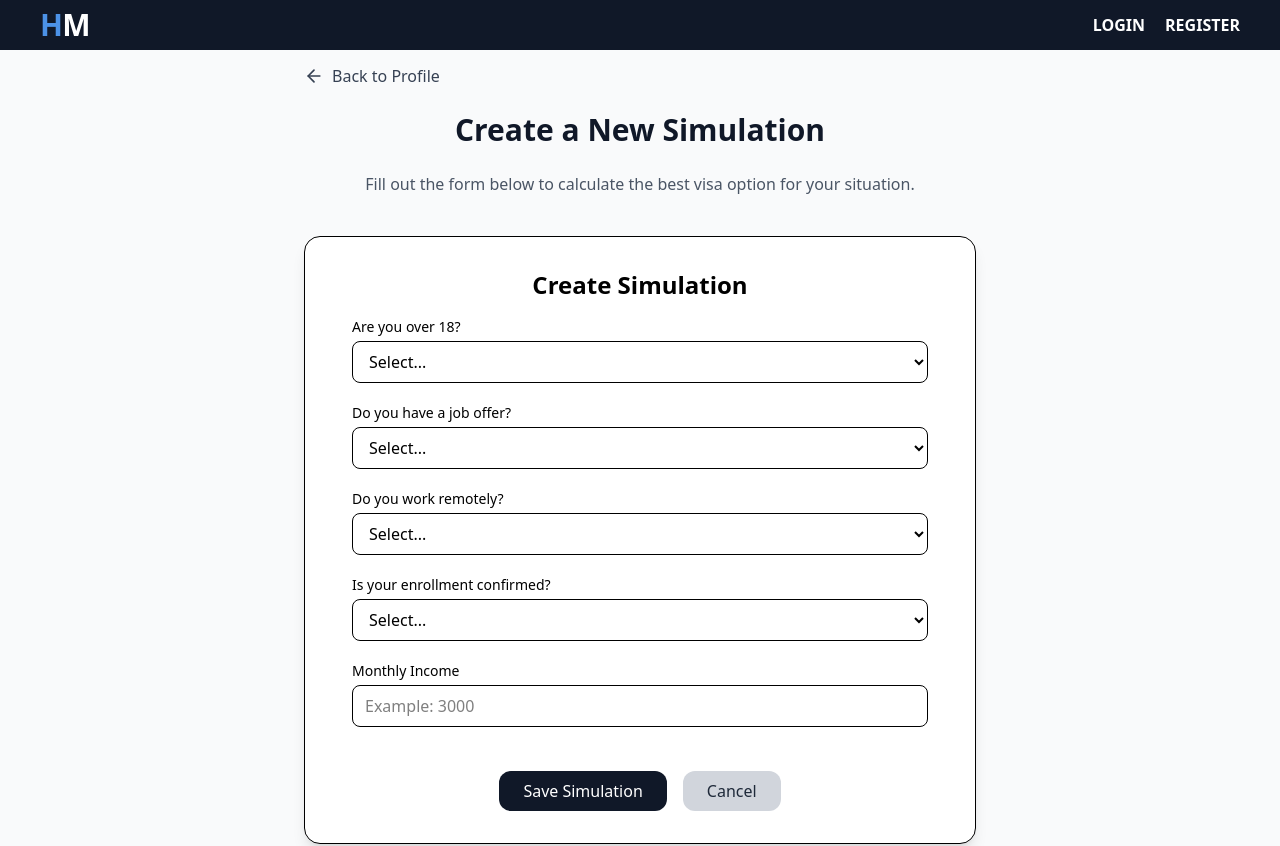
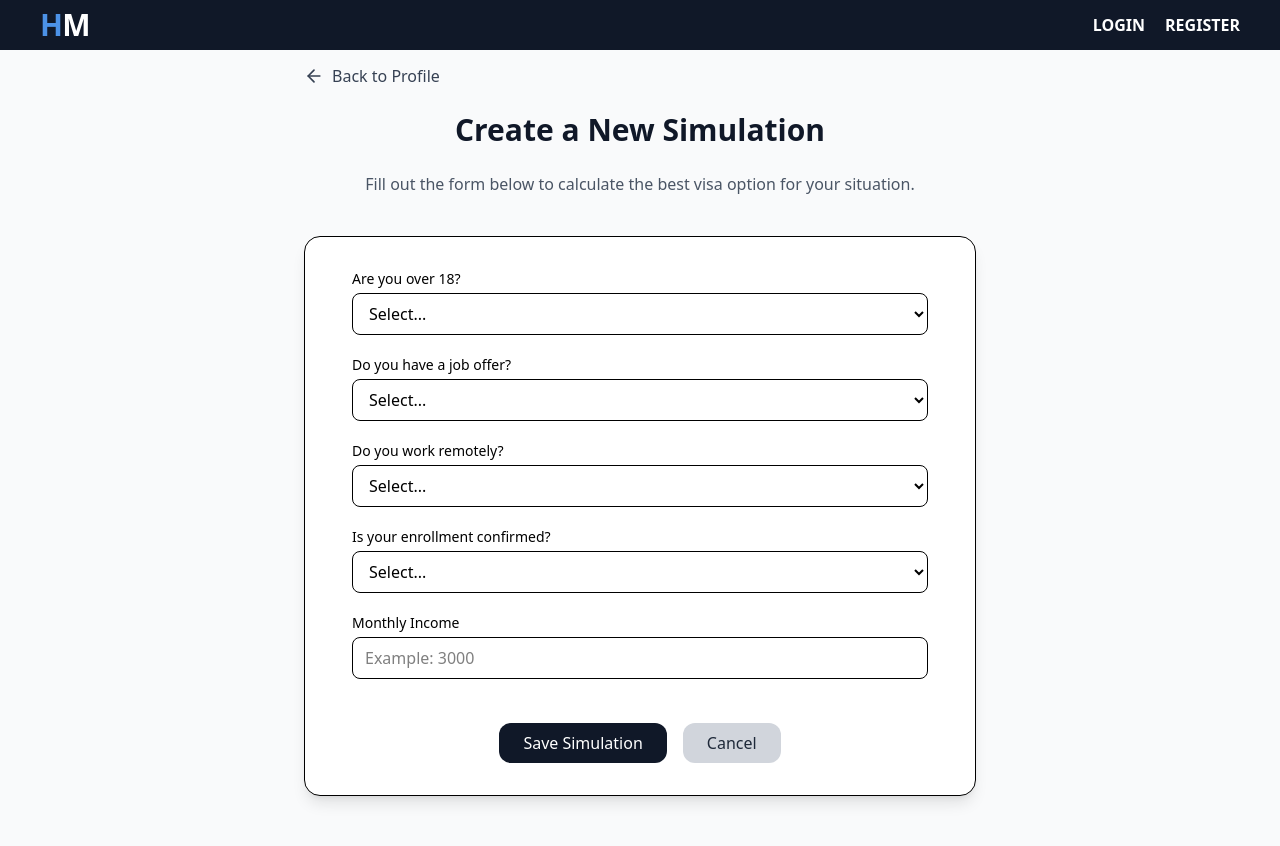
Before and after one commit to surayac/HubMigrante-frontend, a React (Vite) app: page /simulation in a window 1280 px wide. Shown: the top 846 px of the page. Built offline with nearby package versions, Linux system fonts and the light colour scheme.

Commit message:
fix(simulations): fix simulation page and form style

```diff
--- a/src/components/SimulationForm.jsx
+++ b/src/components/SimulationForm.jsx
@@ -88,13 +88,6 @@ export default function SimulationForm({ onClose, onSuccess }) {
             className="w-full bg-white max-w-xl mx-auto"
             aria-labelledby="simulation-form-title"
         >
-            <h2
-                id="simulation-form-title"
-                className="text-2xl font-bold text-center mb-4"
-            >
-                Create Simulation
-            </h2>
-
             <form onSubmit={handleSubmit} className="flex flex-col gap-5">
 
                 <div>
```
